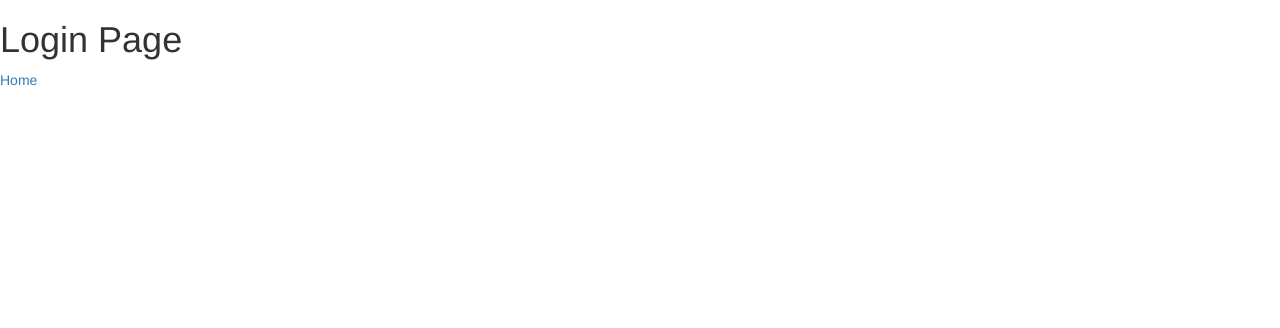
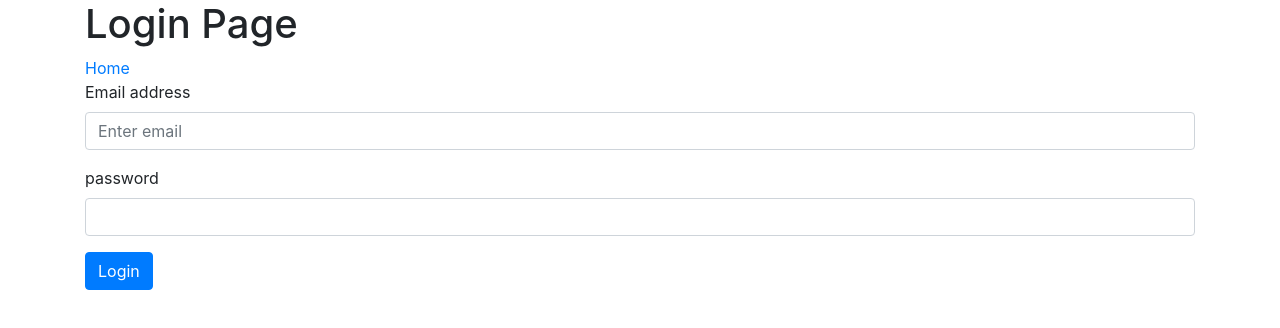
Before and after one commit to oclaros/bookworm-react, a React (Create React App) app: page /login in a window 1280 px wide. Shown: the top 328 px of the page. Built offline with nearby package versions, Linux system fonts and the light colour scheme.

Commit message:
added support for bootstrap 4, reactstrap (bootstrap for react module) and added login form

```diff
--- a/public/index.html
+++ b/public/index.html
@@ -11,10 +11,7 @@
     <link rel="manifest" href="%PUBLIC_URL%/manifest.json">
     <link rel="shortcut icon" href="%PUBLIC_URL%/favicon.ico">
     <!-- Latest compiled and minified CSS -->
-<link rel="stylesheet" href="https://maxcdn.bootstrapcdn.com/bootstrap/latest/css/bootstrap.min.css">
 
-<!-- Optional theme -->
-<link rel="stylesheet" href="https://maxcdn.bootstrapcdn.com/bootstrap/latest/css/bootstrap-theme.min.css">
     <!--
       Notice the use of %PUBLIC_URL% in the tags above.
       It will be replaced with the URL of the `public` folder during the build.
@@ -30,7 +27,10 @@
     <noscript>
       You need to enable JavaScript to run this app.
     </noscript>
-    <div id="root"></div>
+    <div class="container">
+      <div id="root">
+      </div>
+    </div>
     <!--
       This HTML file is a template.
       If you open it directly in the browser, you will see an empty page.
--- /dev/null
+++ b/src/components/forms/LoginForm.js
@@ -0,0 +1,72 @@
+import React from "react";
+import Validator from "validator";
+import { Button } from "reactstrap";
+
+class LoginForm extends React.Component {
+  constructor() {
+    super();
+    this.state = {
+      data: {
+        email: "",
+        password: ""
+      },
+      loading: false,
+      errors: {}
+    };
+  }
+
+  onChange = e => {
+    this.setState({
+      data: { ...this.state.data, [e.target.name]: e.target.value }
+    });
+  };
+
+  onSubmit = () => {
+      const errors = this.validate(this.state.data);
+      this.setState({errors});
+  }
+
+  validate = (data) => {
+    const errors = {};
+    if (!Validator.isEmail(data.email)) errors.email = 'Invalid email';
+    if (!data.password) errors.password = 'password cannot be blank';
+  }
+
+  render() {
+    const { data } = this.state;
+    return (
+      <div>
+        <form onSubmit={this.onSubmit}>
+          <div className="form-group">
+            <label htmlFor="email">Email address</label>
+            <input
+              type="email"
+              className="form-control"
+              id="email"
+              name="email"
+              aria-describedby="emailHelp"
+              placeholder="Enter email"
+              value={data.email}
+              onChange={this.onChange}
+            />
+          </div>
+          <div className="form-group">
+            <label htmlFor="password">password</label>
+            <input
+              type="password"
+              className="form-control"
+              id="password"
+              name="password"
+              aria-describedby="passwordHelp"
+              value={data.password}
+              onChange={this.onChange}
+            />
+          </div>
+          <Button color="primary">Login</Button>
+        </form>
+      </div>
+    );
+  }
+}
+
+export default LoginForm;
--- a/src/components/pages/LoginPage.js
+++ b/src/components/pages/LoginPage.js
@@ -1,10 +1,12 @@
 import React from 'react';
 import { Link } from 'react-router-dom';
+import LoginForm from '../forms/LoginForm';
 
 const LoginPage = () => (
     <div>
         <h1>Login Page</h1>
         <Link to='/' >Home</Link>
+        <LoginForm />
     </div>
 );
 
--- a/src/index.js
+++ b/src/index.js
@@ -3,6 +3,7 @@ import ReactDOM from 'react-dom';
 import { BrowserRouter } from 'react-router-dom';
 import App from './App';
 import registerServiceWorker from './registerServiceWorker';
+import 'bootstrap/dist/css/bootstrap.css';
 
 ReactDOM.render(
     <BrowserRouter>
```
Also changed, not shown: package.json (+6 -1 lines), 2 other files (tests, documents, lock files or other folders).
